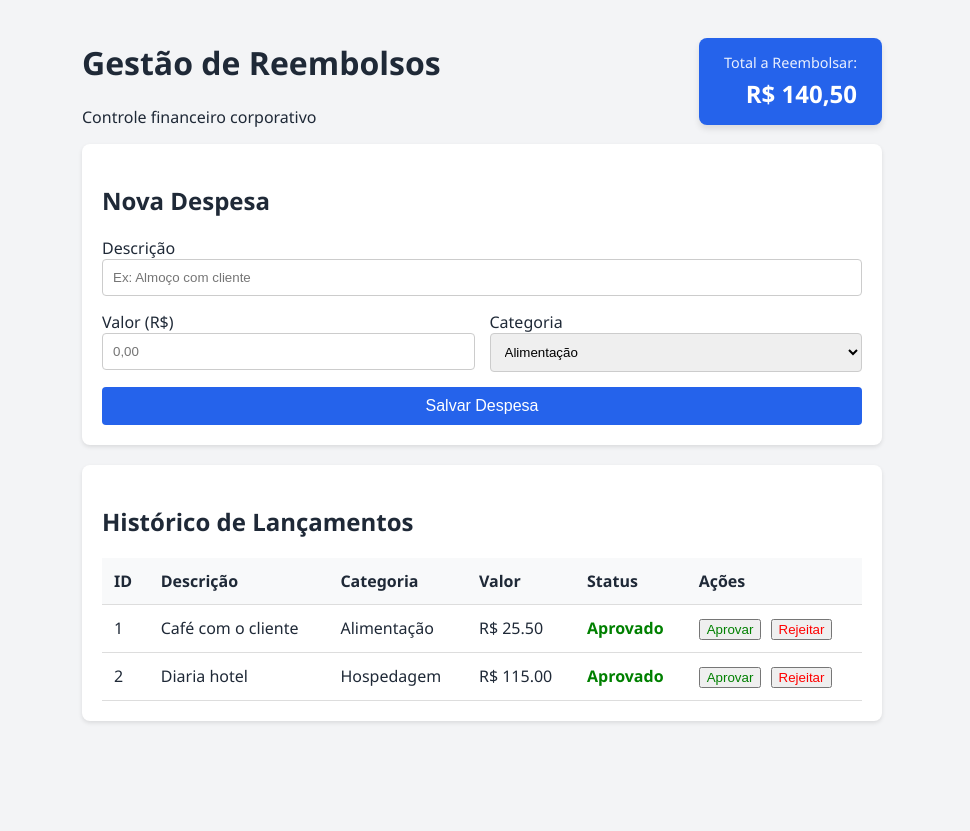
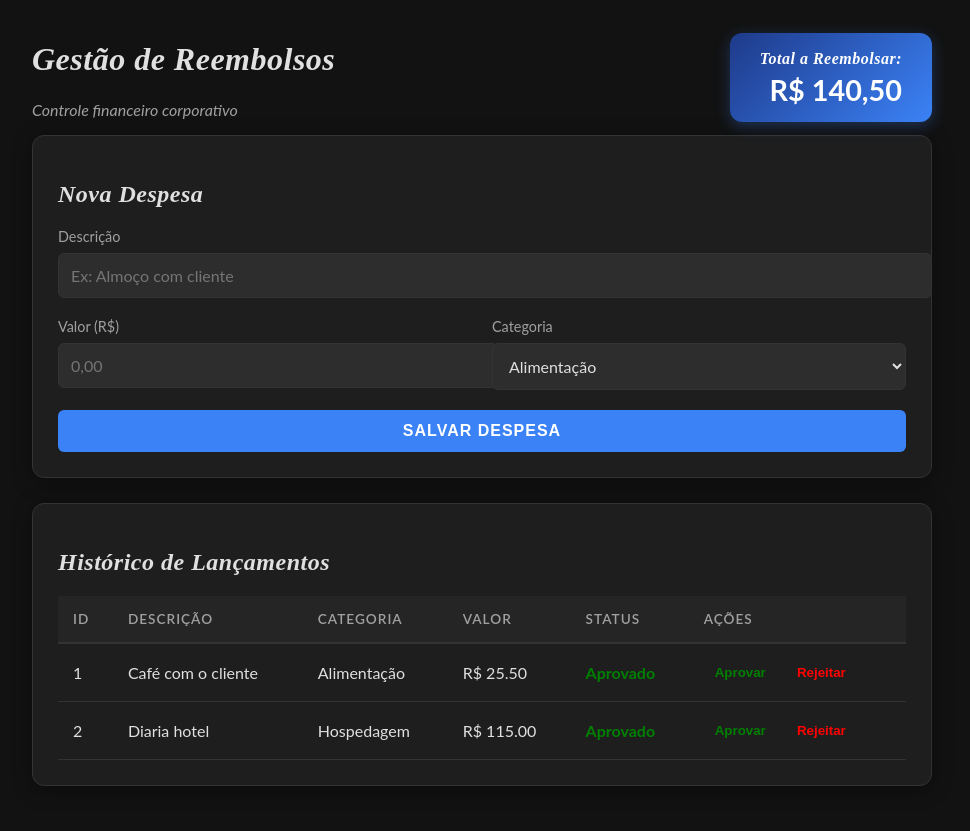
Before and after one commit to viniols1/sistema_reembolso, a Flask app: page / in a window 1280 px wide. Shown: the whole page, without its empty margins (158-1128 px from the left). Before the commit the page ends 723 px from the top, so only its background shows below. Run offline with Flask 3, Linux system fonts and the light colour scheme; data comes from the database, SQL or seed files in the repository.

Commit message:
Edição de visual do sistema de reembolso.

```diff
--- a/static/css/style.css
+++ b/static/css/style.css
@@ -1,106 +1,157 @@
-/* Configurações Gerais */
+/* --- TEMA DARK ELEGANTE --- */
 :root {
-    --primary: #2563eb; /* Azul Corporativo */
-    --bg: #f3f4f6;      /* Cinza Fundo */
-    --white: #ffffff;
-    --text: #1f2937;
+    /* Paleta Escura */
+    --bg-page: #121212;       /* Fundo quase preto */
+    --bg-card: #1e1e1e;       /* Cinza escuro para os cartões */
+    --text-main: #e0e0e0;     /* Texto claro (não branco puro para não cansar) */
+    --text-muted: #a0a0a0;    /* Texto secundário */
+
+    /* Cores de Ação (Mantendo a identidade, mas ajustadas para o dark) */
+    --primary: #3b82f6;       /* Azul um pouco mais brilhante */
+    --border: #333333;        /* Bordas sutis */
+    --input-bg: #2d2d2d;      /* Fundo dos campos de digitação */
 }
 
 body {
-    font-family: 'Segoe UI', Tahoma, Geneva, Verdana, sans-serif;
-    background-color: var(--bg);
-    color: var(--text);
+    /* Fonte secundária para leitura (Lato) */
+    font-family: 'Lato', sans-serif;
+    background-color: var(--bg-page);
+    color: var(--text-main);
     margin: 0;
     padding: 20px;
 }
 
-.container {
-    max-width: 800px;
-    margin: 0 auto; /* Centraliza a tela */
+/* --- TIPOGRAFIA ELEGANTE (A mudança que você pediu) --- */
+h1, h2, .card-total span {
+    font-family: 'Playfair Display', serif; /* Fonte elegante */
+    font-style: italic; /* Puxado para o itálico */
+    font-weight: 600;
+    letter-spacing: 0.5px;
 }
 
-/* Estilo dos Cartões (Cards) */
-.card {
-    background: var(--white);
-    padding: 20px;
-    border-radius: 8px;
-    box-shadow: 0 2px 4px rgba(0,0,0,0.1);
-    margin-bottom: 20px;
+.container {
+    max-width: 900px;
+    margin: 0 auto;
 }
 
-/* Estilo do Formulário */
-.form-group {
-    margin-bottom: 15px;
+header p {
+    color: var(--text-muted);
+    font-style: italic;
 }
+
+/* --- CARTÕES (Cards) --- */
+.card {
+    background: var(--bg-card);
+    padding: 25px;
+    border-radius: 12px; /* Cantos mais arredondados */
+    box-shadow: 0 4px 20px rgba(0,0,0,0.4); /* Sombra mais forte */
+    margin-bottom: 25px;
+    border: 1px solid var(--border);
+}
+
+/* --- ESTILO DO TOTALIZADOR (Destaque) --- */
+.card-total {
+    background: linear-gradient(135deg, #1e3a8a 0%, #3b82f6 100%); /* Degradê Azul */
+    color: white;
+    padding: 15px 30px;
+    border-radius: 12px;
+    text-align: right;
+    box-shadow: 0 4px 15px rgba(59, 130, 246, 0.3);
+}
+
+.card-total strong {
+    font-size: 1.8em;
+    margin-top: 5px;
+    display: block;
+    font-family: 'Lato', sans-serif; /* Números ficam melhor em fontes retas */
+}
+
+/* --- FORMULÁRIOS --- */
+label {
+    display: block;
+    margin-bottom: 8px;
+    color: var(--text-muted);
+    font-size: 0.9em;
+}
+
+.form-group { margin-bottom: 20px; }
 
 .form-row {
     display: flex;
-    gap: 15px;
+    gap: 20px;
+}
+.form-row .form-group { flex: 1; }
+
+/* Campos de Input no Dark Mode */
+input, select {
+    width: 100%;
+    padding: 12px;
+    background-color: var(--input-bg);
+    border: 1px solid var(--border);
+    border-radius: 6px;
+    color: var(--text-main);
+    font-family: 'Lato', sans-serif;
+    font-size: 16px;
+    outline: none;
+    transition: border-color 0.3s;
 }
 
-.form-row .form-group {
-    flex: 1;
+input:focus, select:focus {
+    border-color: var(--primary);
 }
 
-input, select {
-    width: 100%;
-    padding: 10px;
-    border: 1px solid #ccc;
-    border-radius: 4px;
-    box-sizing: border-box; /* Garante que o padding não estoure a largura */
-}
-
+/* Botão Salvar */
 .btn-submit {
     background-color: var(--primary);
     color: white;
-    padding: 10px 20px;
+    padding: 12px 20px;
     border: none;
-    border-radius: 4px;
+    border-radius: 6px;
     cursor: pointer;
     width: 100%;
     font-size: 16px;
+    font-weight: bold;
+    text-transform: uppercase;
+    letter-spacing: 1px;
+    transition: filter 0.2s;
 }
 
-.btn-submit:hover {
-    opacity: 0.9;
-}
+.btn-submit:hover { filter: brightness(1.1); }
 
-/* Estilo da Tabela */
+/* --- TABELA --- */
 table {
     width: 100%;
-    border-collapse: collapse;
+    border-collapse: separate;
+    border-spacing: 0;
     margin-top: 10px;
 }
 
-th, td {
+th {
+    background-color: #252525;
+    color: var(--text-muted);
+    font-weight: 600;
+    text-transform: uppercase;
+    font-size: 0.85em;
+    letter-spacing: 1px;
+    padding: 15px;
+    border-bottom: 2px solid var(--border);
     text-align: left;
-    padding: 12px;
-    border-bottom: 1px solid #ddd;
 }
 
-th {
-    background-color: #f8f9fa;
-    font-weight: bold;
+td {
+    padding: 15px;
+    border-bottom: 1px solid var(--border);
+    color: var(--text-main);
 }
 
-/* --- Novo Estilo do Totalizador --- */
-.card-total {
-    background-color: var(--primary);
-    color: white;
-    padding: 15px 25px;
-    border-radius: 8px;
-    text-align: right;
-    box-shadow: 0 4px 6px rgba(0,0,0,0.1);
+/* Botões da Tabela */
+button {
+    background: none;
+    border: 1px solid transparent;
+    padding: 5px 10px;
+    border-radius: 4px;
+    font-weight: 600;
+    transition: all 0.2s;
 }
 
-.card-total span {
-    display: block;
-    font-size: 0.9em;
-    opacity: 0.9;
-}
-
-.card-total strong {
-    display: block;
-    font-size: 1.5em; /* Deixa o número bem grande */
-    margin-top: 5px;
-}
+button:hover { background-color: rgba(255,255,255,0.05); }
--- a/templates/index.html
+++ b/templates/index.html
@@ -4,6 +4,9 @@
     <meta charset="UTF-8">
     <meta name="viewport" content="width=device-width, initial-scale=1.0">
     <title>Sistema de Reembolso</title>
+   <link rel="preconnect" href="https://fonts.googleapis.com">
+<link rel="preconnect" href="https://fonts.gstatic.com" crossorigin>
+<link href="https://fonts.googleapis.com/css2?family=Poppins:wght@400;600&family=Roboto:wght@300;400;500&display=swap" rel="stylesheet">
     <link rel="stylesheet" href="{{ url_for('static', filename='css/style.css') }}">
 </head>
 <body>
```
